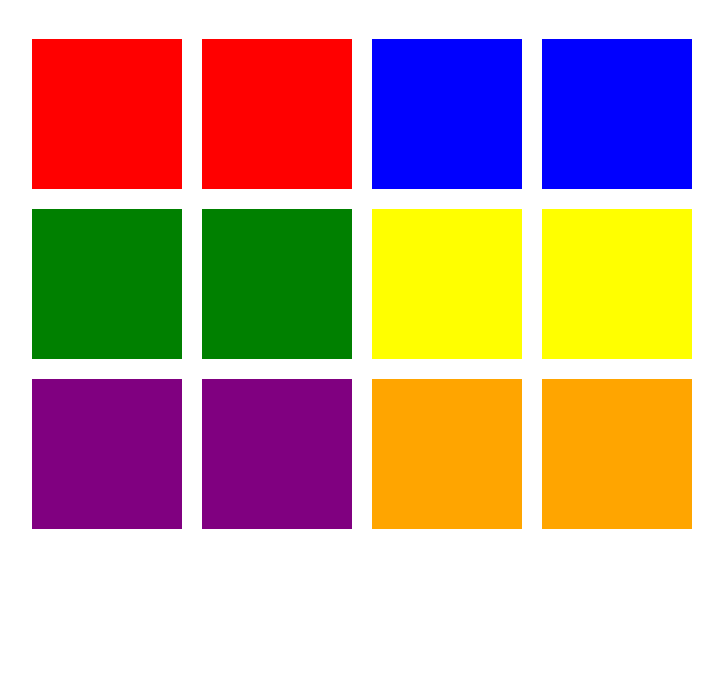
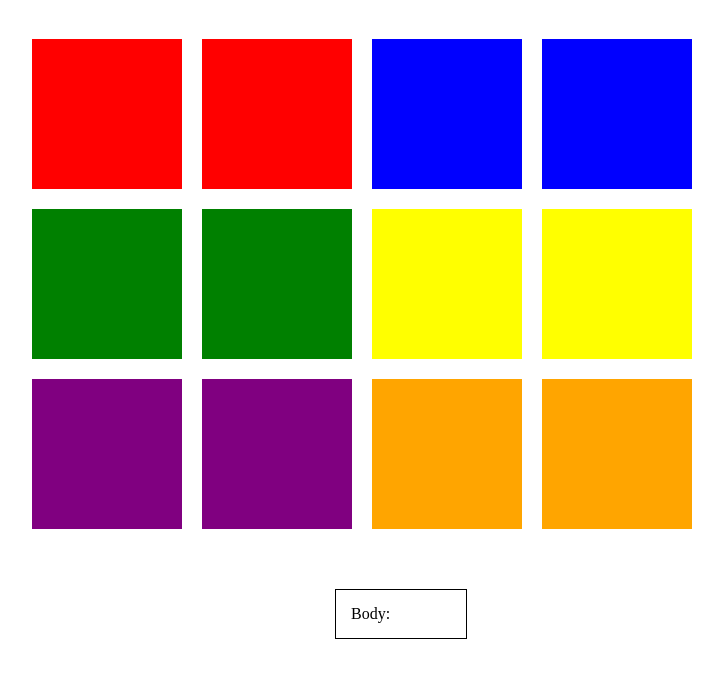
Before and after one commit to Jitka-Badhan/pexeso-1-experiment, a plain HTML site: page index.html in a window 1280 px wide. Shown: the part 79-756 px from the top of the page, without its empty margins (239-962 px from the left). Drawn offline with Linux system fonts and the light colour scheme.

Commit message:
Points calculator created (in html)

```diff
--- a/index.html
+++ b/index.html
@@ -29,5 +29,10 @@
       <div id="pic11" class="orange square"></div>
       <div id="pic12" class="orange square"></div>
     </div>
+
+    <!--Počítadlo bodů-->
+    <div class="points-container">
+      <div id="points" class="points">Body:</div>
+    </div>
   </body>
 </html>
--- a/style.css
+++ b/style.css
@@ -38,3 +38,14 @@ h1 {
   flex-wrap: wrap;
   margin: 50px 20%;
 }
+
+.points {
+  border: solid 1px black;
+  padding: 15px;
+  width: 100px;
+}
+
+.points-container {
+  display: flex;
+  justify-content: center;
+}
```
